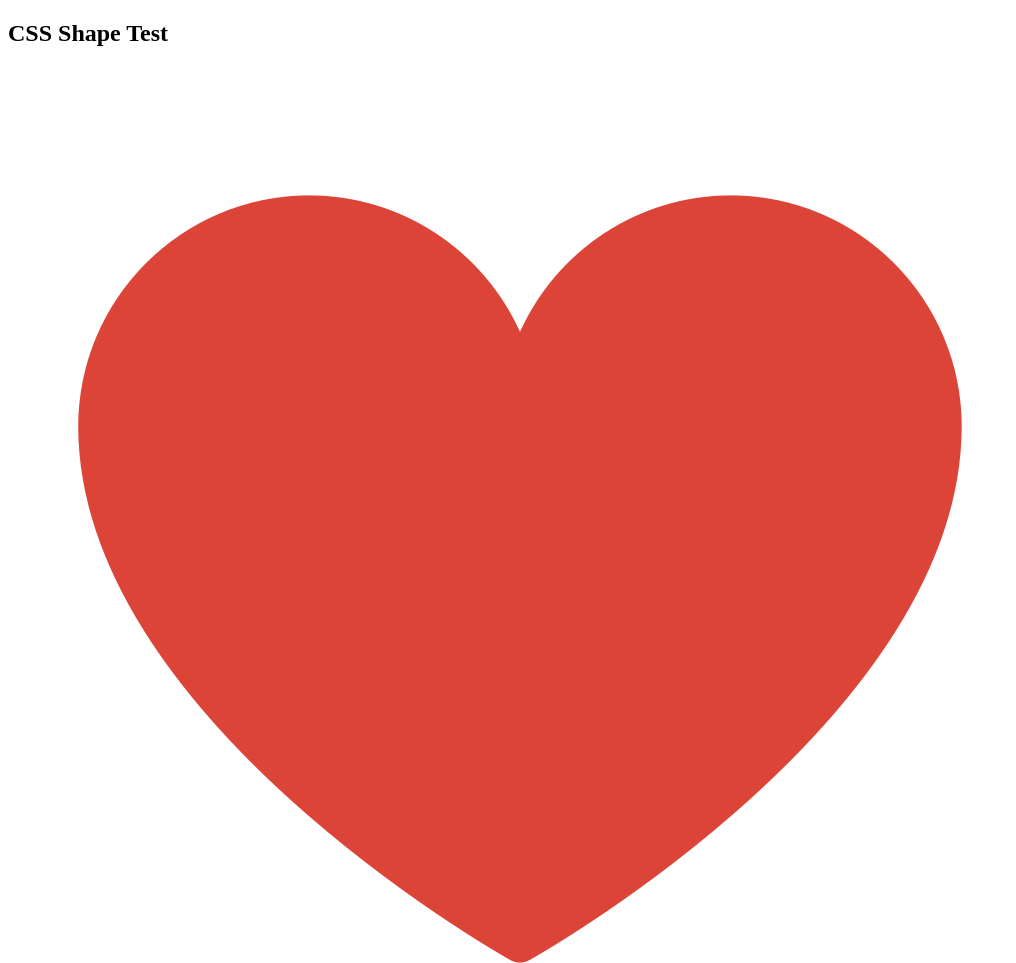
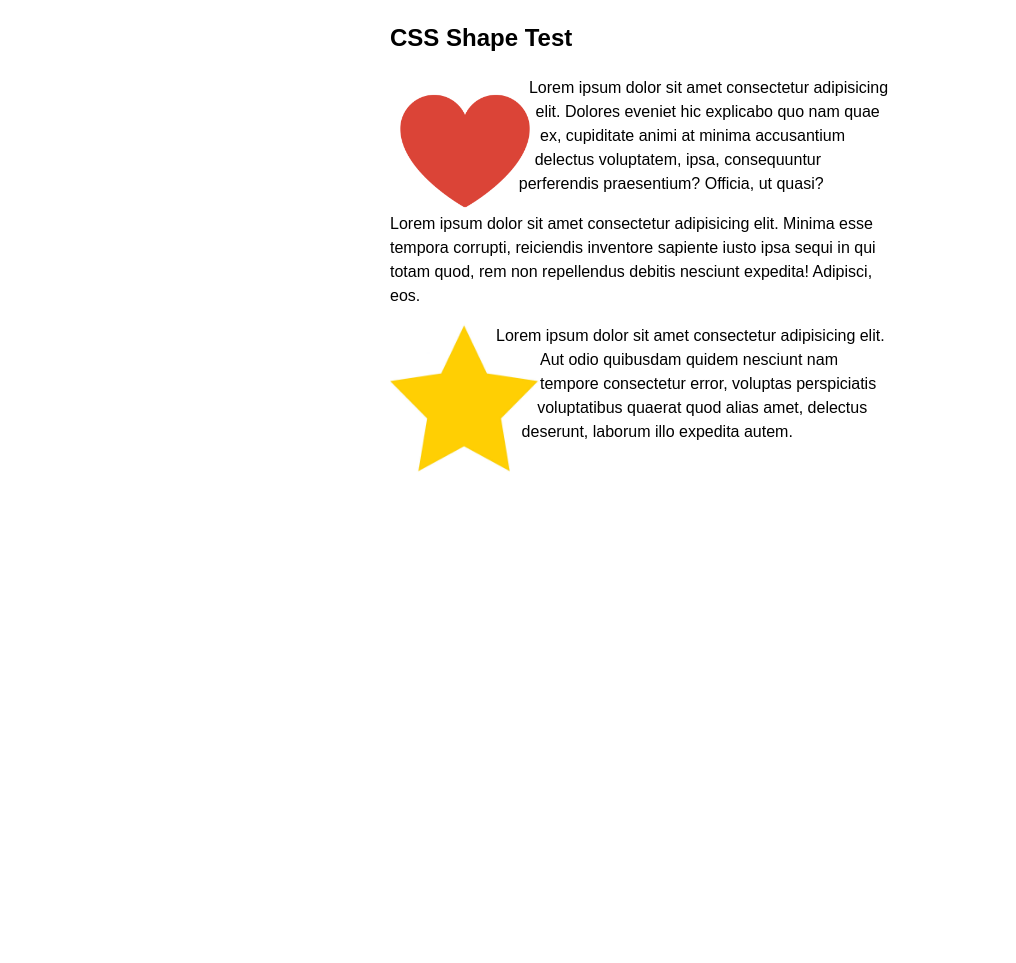
Before and after one commit to teklund3000/demo-css-shape, a plain HTML site: page index.html in a window 1280 px wide. Shown: the top 963 px of the page, without its empty margins (0-1016 px from the left). After the commit the page ends 800 px from the top, so only its background shows below. Drawn offline with Linux system fonts and the light colour scheme.

Commit message:
completed word shaping around images or shapes

```diff
--- /dev/null
+++ b/css/styles.css
@@ -0,0 +1,19 @@
+body {
+    font-family: sans-serif;
+    line-height: 1.5
+}
+img {
+    width: 9.375rem;
+    float: left;
+}
+section {
+    max-width: 31.25rem;
+    margin: 0 auto;
+}
+
+.heart {
+    shape-outside: polygon(71.34% 129px, 135px 6.66%, 99.99% 42.66%);
+}
+.star {
+    shape-outside: polygon(82.01% 175px, 87.66% 64.10%, 112.13% 26.56%, 76.42% 27.5%, 62.67% 0%);
+}
--- a/index.html
+++ b/index.html
@@ -3,6 +3,7 @@
 <head>
     <meta charset="UTF-8">
     <meta name="viewport" content="width=device-width, initial-scale=1.0">
+    <link rel="stylesheet" href="css/styles.css">
     <title>Demo CSS Shape</title>
 </head>
 <body>
@@ -11,6 +12,7 @@
         <div>
             <img class="heart" src="img/emoji-heart-33.png" alt="Red Heart">
             <p>Lorem ipsum dolor sit amet consectetur adipisicing elit. Dolores eveniet hic explicabo quo nam quae ex, cupiditate animi at minima accusantium delectus voluptatem, ipsa, consequuntur perferendis praesentium? Officia, ut quasi?</p>
+            <p>Lorem ipsum dolor sit amet consectetur adipisicing elit. Minima esse tempora corrupti, reiciendis inventore sapiente iusto ipsa sequi in qui totam quod, rem non repellendus debitis nesciunt expedita! Adipisci, eos.</p>
         </div>
         <div>
             <img class="star" src="img/star.png" alt="Yellow Star">
```
